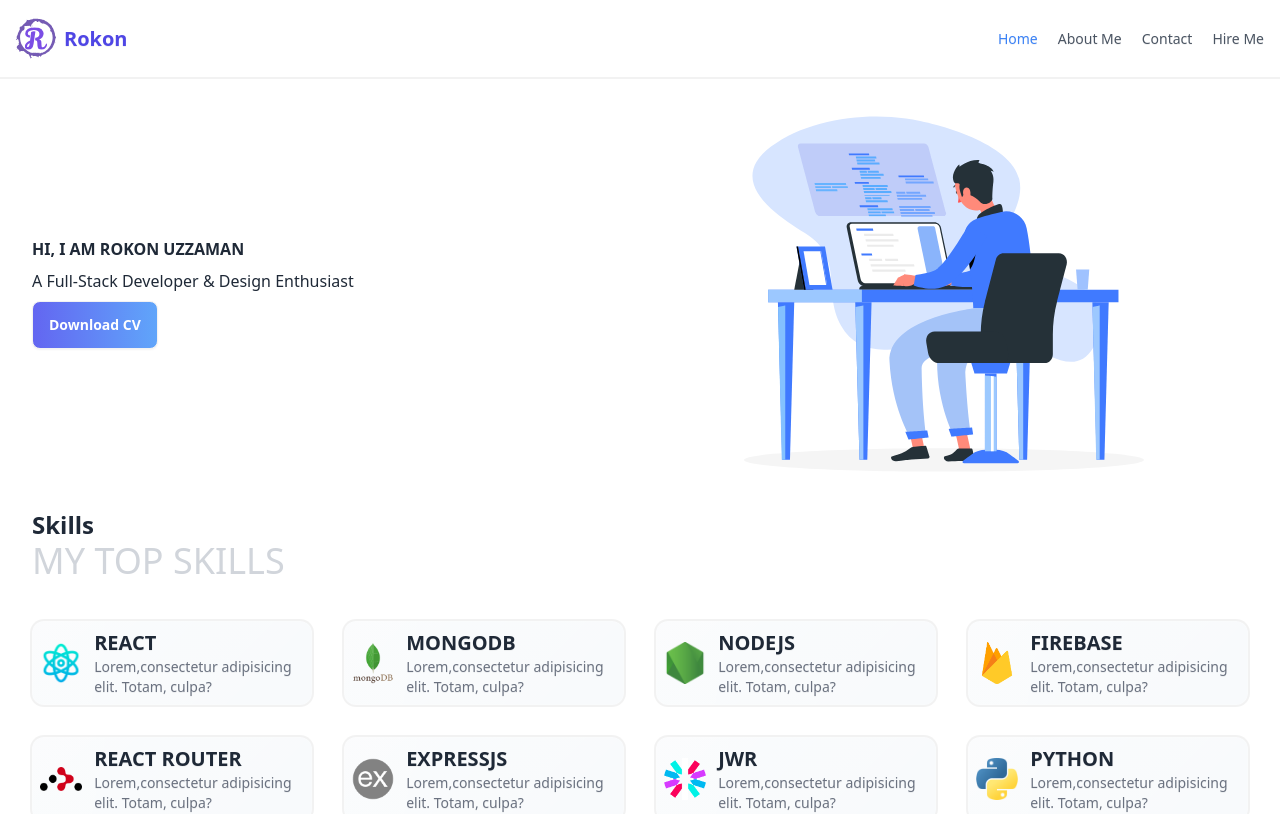
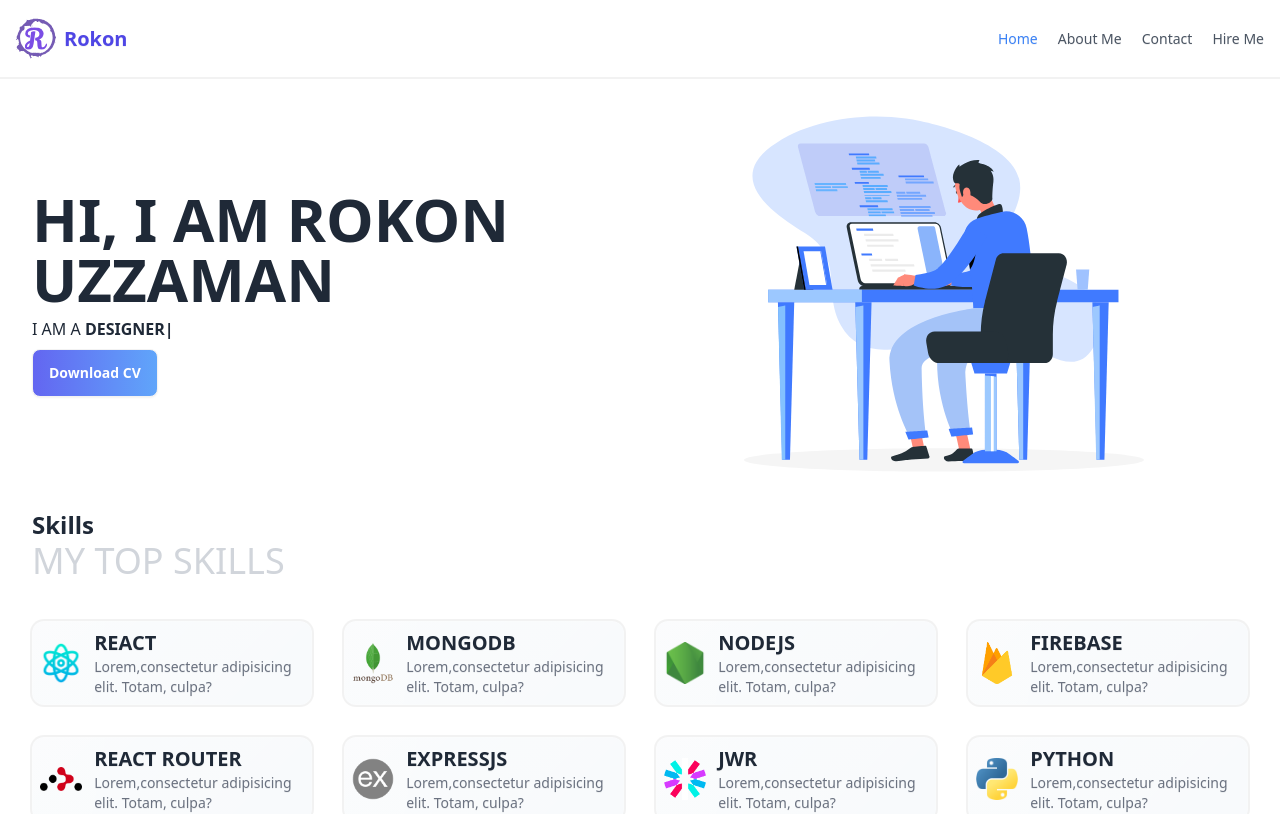
Before and after one commit to mrokonuzzaman040/my-resume, a React (Vite) app: page / in a window 1280 px wide. Shown: the top 814 px of the page. Built offline with nearby package versions, Linux system fonts and the light colour scheme.

Commit message:
Add react-typical library for typewriter effect

```diff
--- a/package.json
+++ b/package.json
@@ -18,6 +18,7 @@
     "react-icons": "^4.12.0",
     "react-lottie": "^1.2.3",
     "react-router-dom": "^6.20.1",
+    "react-typical": "^0.1.3",
     "sort-by": "^1.2.0"
   },
   "devDependencies": {
--- a/src/Layout/Home/Hero/Hero.jsx
+++ b/src/Layout/Home/Hero/Hero.jsx
@@ -1,5 +1,5 @@
 import React from 'react';
-import developer from '../../../image/developer-image.svg'
+import Typical from 'react-typical'
 import Lottie from 'react-lottie';
 import loti from '../../../image/Animation - 1702238395000.json'
 
@@ -17,8 +17,23 @@ const Hero = () => {
         <div className="w-full max-w-[85rem] sm:px-6 lg:px-8 mx-auto">
             <div className="grid grid-cols-2 items-center">
                 <div className="flex flex-col gap-2">
-                    <h2 className='uppercase font-bold'>Hi, I am Rokon Uzzaman</h2>
-                    <p>A Full-Stack Developer & Design Enthusiast</p>
+                    <h2 className='uppercase font-bold text-6xl'>Hi, I am Rokon Uzzaman</h2>
+                    <hp className='uppercase'>I am a
+                        <Typical
+                            loop={Infinity}
+                            wrapper="b"
+                            steps={[
+                                ' Web Developer',
+                                1000,
+                                ' Programmer',
+                                1000,
+                                ' Designer',
+                                1000,
+                                ' Freelancer',
+                                1000,
+                            ]}
+                        />
+                    </hp>
                     <div className="">
                         <button className='btn text-white bg-gradient-to-r from-indigo-500 to-blue-400 hover:bg-gradient-to-r hover:from-indigo-500 hover:via-purple-500 hover:to-pink-500'>Download CV</button>
                     </div>
--- a/src/Layout/Home/MyProject/MyProject.jsx
+++ b/src/Layout/Home/MyProject/MyProject.jsx
@@ -15,7 +15,8 @@ const MyProject = () => {
             </div>
             <div className="grid grid-cols-1 sm:grid-cols-2 md:grid-cols-3 gap-6">
                 <div className="relative overflow-hidden rounded-lg shadow-lg group">
-                    <div className="absolute inset-0 z-10 transition duration-300 bg-black bg-opacity-50 group-hover:bg-opacity-0"></div>
+                    <div className="absolute inset-0 z-10 transition duration-300 bg-black bg-opacity-50 group-hover:bg-opacity-0">
+                    </div>
                     <img
                         className="object-cover w-full h-64 transition duration-300 transform group-hover:scale-110"
                         src={bdhomefindes}
```
Also changed, not shown: 1 other file (tests, documents, lock files or other folders).
